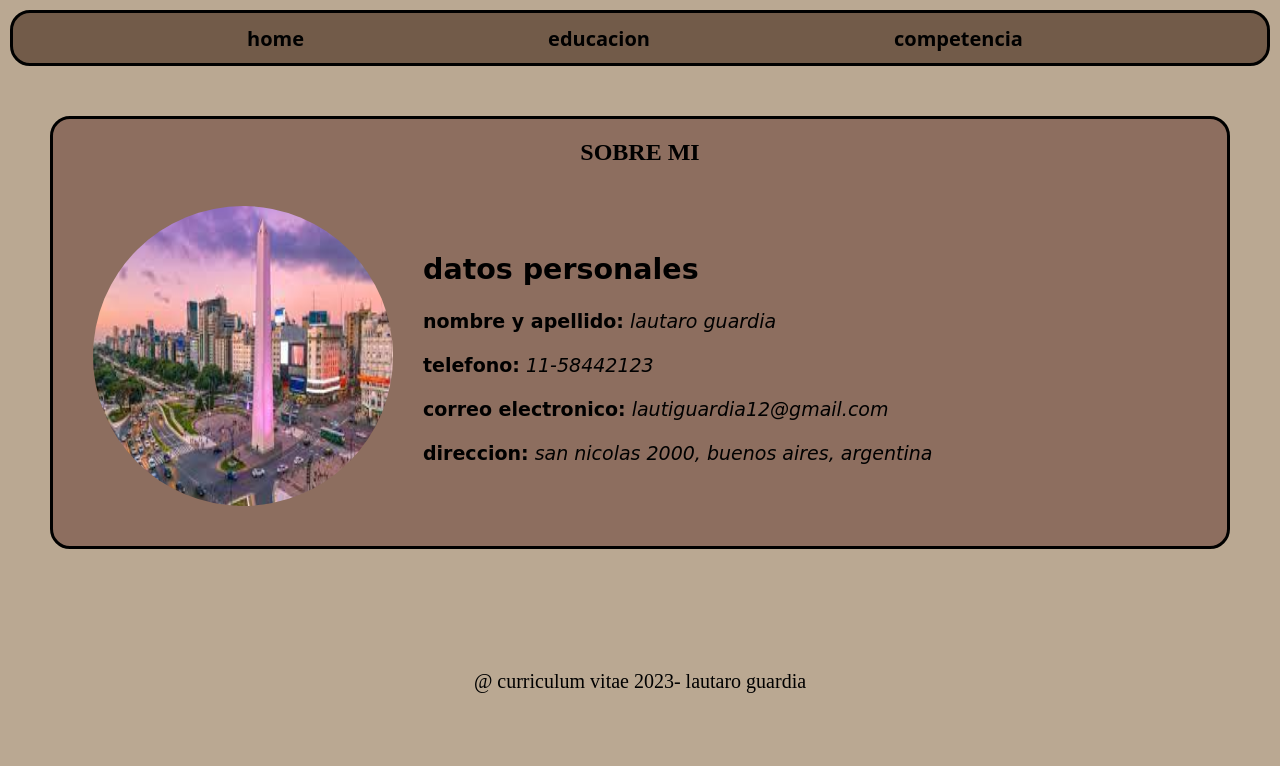
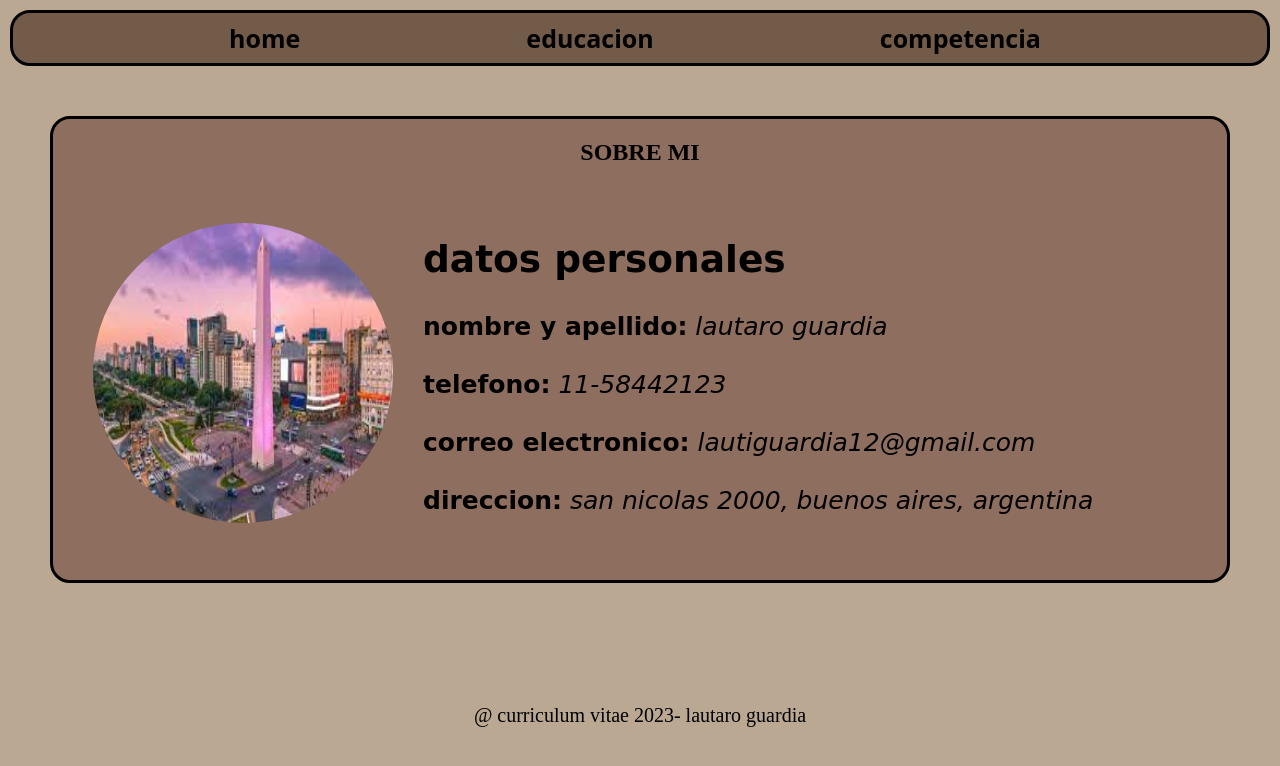
Before and after one commit to lautaro2427/cvlautaroguardia, a plain HTML site: page index.html in a window 1280 px wide. Drawn offline with Linux system fonts and the light colour scheme.

Commit message:
estilos.css

```diff
--- a/estilos.css
+++ b/estilos.css
@@ -7,7 +7,7 @@ header{
     background-color: #725B49 ;
     border-style: solid;
     border-radius: 20px;
-    font-size: 20px;
+    font-size: 25px;
     margin: 10px;
     font-family: system-ui, -apple-system, BlinkMacSystemFont, 'Segoe UI', Roboto, Oxygen, Ubuntu, Cantarell, 'Open Sans', 'Helvetica Neue', sans-serif
 }
@@ -52,7 +52,7 @@ a :hover{
 .texto{
     max-width: 700px;
         margin-left: 30px;
-        font-size: 19px;
+        font-size: 25px;
         text-align: left;
         font-family: cursive
         }
```
